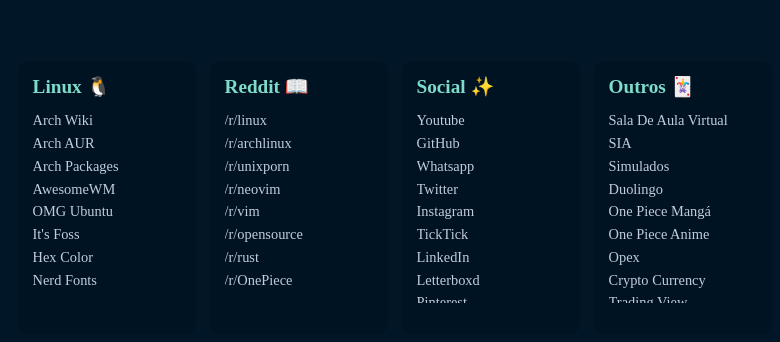
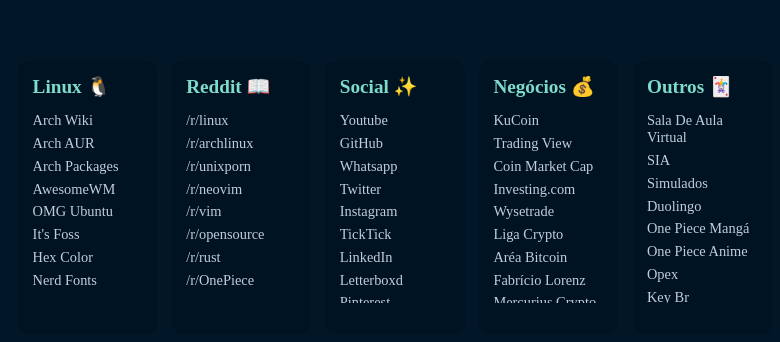
Before and after one commit to LucasMartinsVieira/homepage, a plain HTML site: page home-page/index.html in a window 1280 px wide. Shown: the part 226-568 px from the top of the page, without its empty margins (245-1025 px from the left). Drawn offline with Linux system fonts and the light colour scheme.

Commit message:
Add a new container

```diff
--- a/home-page/index.html
+++ b/home-page/index.html
@@ -58,6 +58,20 @@
         </div>
       </div>
       <div class="bookmark-set">
+        <div class="bookmark-title">Negócios &#x1F4B0</div>
+        <div class="bookmark-inner-container">
+          <a class="bookmark" href="https://www.kucoin.com/" target="_blank">KuCoin</a>
+          <a class="bookmark" href="https://www.tradingview.com/" target="_blank">Trading View</a>
+          <a class="bookmark" href="https://coinmarketcap.com/" target="_blank">Coin Market Cap</a>
+          <a class="bookmark" href="https://www.investing.com/" target="_blank">Investing.com</a>
+          <a class="bookmark" href="https://www.youtube.com/c/Wysetrade" target="_blank">Wysetrade</a>
+          <a class="bookmark" href="https://www.youtube.com/c/LigaCrypto" target="_blank">Liga Crypto</a>
+          <a class="bookmark" href="https://www.youtube.com/c/AreaBitcoin" target="_blank">Aréa Bitcoin</a>
+          <a class="bookmark" href="https://www.youtube.com/c/FabrícioLorenz" target="_blank">Fabrício Lorenz</a>
+          <a class="bookmark" href="https://www.youtube.com/c/MercuriusCryptomercuriuscrypto" target="_blank">Mercurius Crypto</a>
+        </div>
+      </div>
+      <div class="bookmark-set">
         <div class="bookmark-title">Outros &#x1F0CF</div>
         <div class="bookmark-inner-container">
           <a class="bookmark" href="https://estudante.estacio.br/disciplinas" target="_blank">Sala De Aula Virtual</a>
@@ -67,8 +81,6 @@
           <a class="bookmark" href="https://ww1.read-onepiecemanga.com/" target="_blank">One Piece Mangá</a>
           <a class="bookmark" href="https://www.crunchyroll.com/pt-br/one-piece" target="_blank">One Piece Anime</a>
           <a class="bookmark" href="https://onepieceex.net/" target="_blank">Opex</a>
-          <a class="bookmark" href="https://coinmarketcap.com/" target="_blank">Crypto Currency</a>
-          <a class="bookmark" href="https://www.tradingview.com/" target="_blank">Trading View</a>
           <a class="bookmark" href="https://www.keybr.com/" target="_blank">Key Br</a>
           <a class="bookmark" href="https://libgen.is/" target="_blank">Library Genesis</a>
           <a class="bookmark" href="https://www.clash.ninja/" target="_blank">Clash Ninja</a>
```
